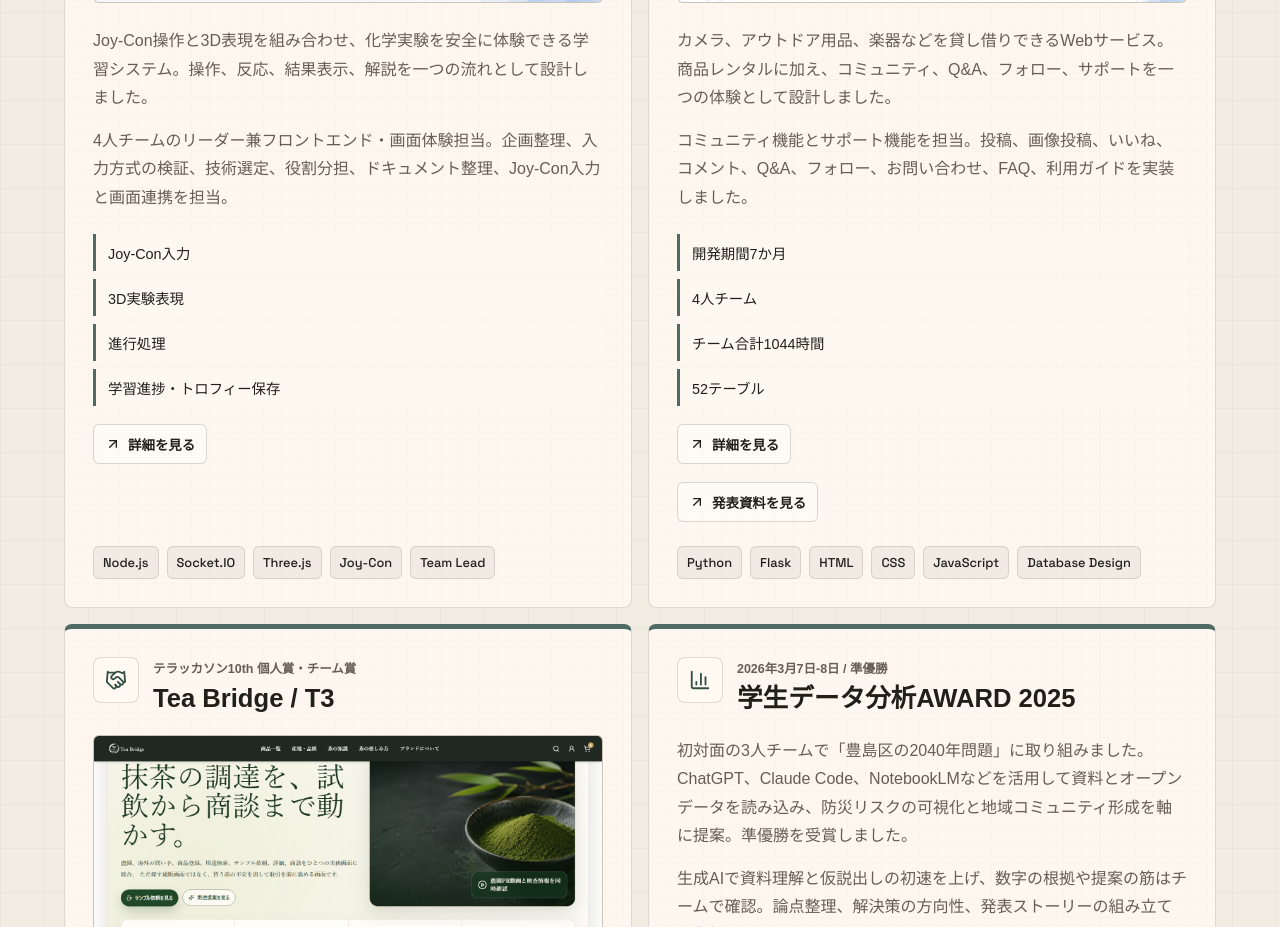
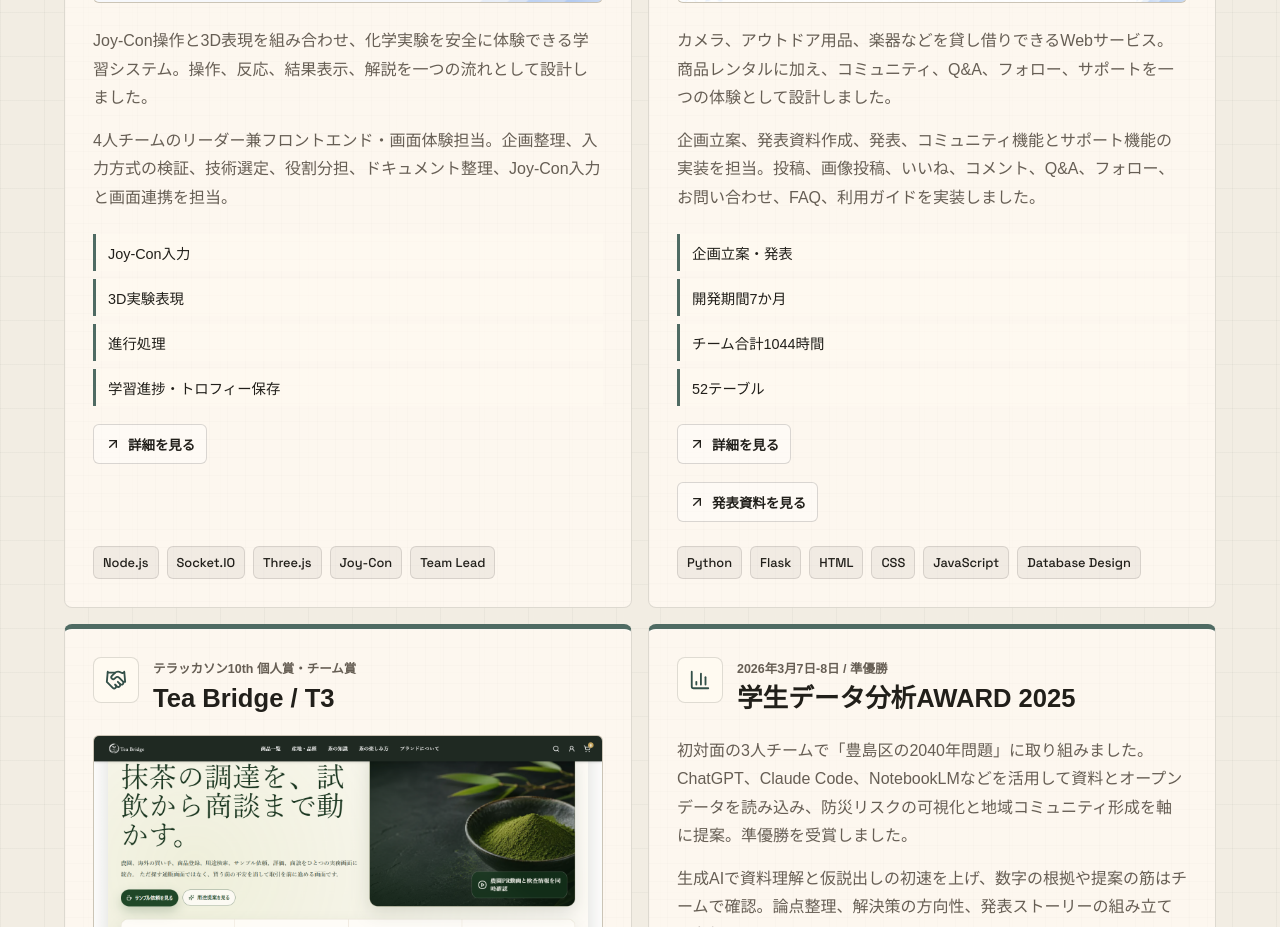
Before and after one commit to indo40722/portfolio, a React (Vite) app: page / in a window 1280 px wide. Shown: the part 1440-2367 px from the top of the page. Built offline with nearby package versions, Linux system fonts and the light colour scheme; a web font is replaced by a local one.

Commit message:
Hoppyの担当範囲を企画と発表まで更新

```diff
--- a/src/content/portfolio.ts
+++ b/src/content/portfolio.ts
@@ -207,8 +207,8 @@ export const featuredProjects: Project[] = [
     summary:
       'カメラ、アウトドア用品、楽器などを貸し借りできるWebサービス。商品レンタルに加え、コミュニティ、Q&A、フォロー、サポートを一つの体験として設計しました。',
     role:
-      'コミュニティ機能とサポート機能を担当。投稿、画像投稿、いいね、コメント、Q&A、フォロー、お問い合わせ、FAQ、利用ガイドを実装しました。',
-    evidence: ['開発期間7か月', '4人チーム', 'チーム合計1044時間', '52テーブル'],
+      '企画立案、発表資料作成、発表、コミュニティ機能とサポート機能の実装を担当。投稿、画像投稿、いいね、コメント、Q&A、フォロー、お問い合わせ、FAQ、利用ガイドを実装しました。',
+    evidence: ['企画立案・発表', '開発期間7か月', 'チーム合計1044時間', '52テーブル'],
     stack: ['Python', 'Flask', 'HTML', 'CSS', 'JavaScript', 'Database Design'],
     image: {
       src: hoppyOverviewImage,
@@ -250,6 +250,7 @@ export const featuredProjects: Project[] = [
         { label: '体制', value: '4人チーム' },
         { label: '期間', value: '7か月' },
         { label: '開発時間', value: 'チーム合計1044時間' },
+        { label: '担当', value: '企画立案・資料作成・発表・実装' },
       ],
       sections: [
         {
@@ -260,10 +261,10 @@ export const featuredProjects: Project[] = [
         },
         {
           eyebrow: 'Role',
-          title: 'コミュニティ機能とサポート機能を担当',
+          title: '企画立案から発表、実装まで担当',
           body:
-            '投稿、画像投稿、いいね、コメント、Q&A、フォロー、お問い合わせ、FAQ、利用ガイドを実装しました。機能数が多いため、画面ごとの責務とデータのつながりを整理しながら進めました。',
-          points: ['投稿・画像投稿', 'いいね・コメント', 'Q&A・フォロー', 'お問い合わせ・FAQ・利用ガイド'],
+            '趣味を始めたい人が最初に迷う点を整理し、チームで企画立案しました。発表資料の作成と発表も担当し、実装では投稿、画像投稿、いいね、コメント、Q&A、フォロー、お問い合わせ、FAQ、利用ガイドを担当しました。',
+          points: ['企画立案', '発表資料作成・発表', '投稿・画像投稿', 'Q&A・フォロー', 'お問い合わせ・FAQ・利用ガイド'],
         },
         {
           eyebrow: 'Design',
@@ -275,7 +276,7 @@ export const featuredProjects: Project[] = [
           eyebrow: 'Decision',
           title: 'レンタル後購入と本人確認も検討',
           body:
-            'チームの案では、レンタルして気に入った道具をそのまま購入できる選択肢や、ユーザー間取引の不安を減らす本人確認も検討していました。自分が担当したコミュニティ、Q&A、サポート機能も、レンタル前後の不安を減らす流れの中に位置づけています。',
+            '企画立案では、レンタルして気に入った道具をそのまま購入できる選択肢や、ユーザー間取引の不安を減らす本人確認も検討しました。自分が担当したコミュニティ、Q&A、サポート機能も、レンタル前後の不安を減らす流れの中に位置づけています。',
         },
         {
           eyebrow: 'Result',
```
Also changed, not shown: public/profile.md (+4 -4 lines), public/llms.txt, 1 other file (tests, documents, lock files or other folders).
